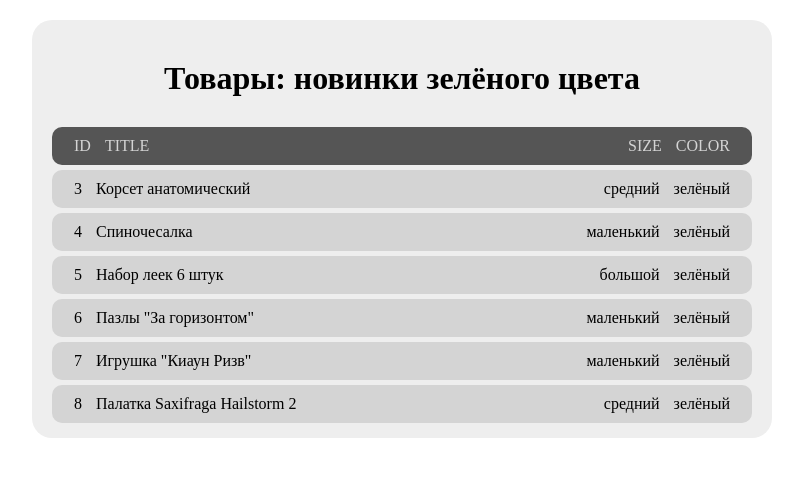
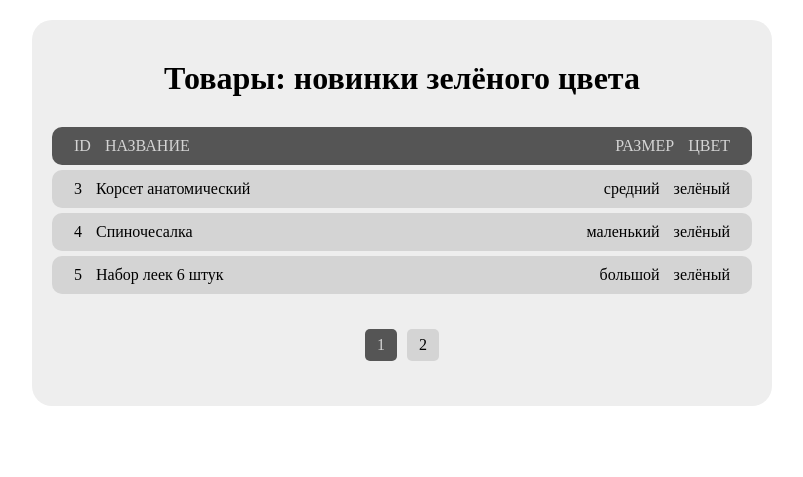
Before and after one commit to polinakolzunova/braind-testing, a PHP site: page /?page=1 in a window 1280 px wide. Shown: the top 477 px of the page, without its empty margins (238-1041 px from the left). Run offline with PHP 8.4, Linux system fonts and the light colour scheme; data comes from the database, SQL or seed files in the repository.

Commit message:
задание 2. пагинация. дополнительный запрос на количество записей

```diff
--- /dev/null
+++ b/task2/assets/css/style.css
@@ -0,0 +1,69 @@
+
+* {
+    margin: 0;
+    padding: 0;
+}
+
+.container {
+    max-width: 700px;
+    margin: 20px auto;
+    padding: 10px 20px;
+    background-color: #eeeeee;
+    border-radius: 20px;
+}
+
+h1 {
+    margin: 30px;
+    text-align: center;
+}
+
+li {
+    margin: 5px 0;
+    padding: 10px 15px;
+    background-color: #d4d4d4;
+    border-radius: 10px;
+    display: flex;
+    justify-content: space-between;
+    align-items: center;
+}
+
+li.head {
+    background-color: #555555;
+    color: #d4d4d4;
+}
+
+li span {
+    padding: 0 7px;
+    display: inline-block;
+}
+
+li span:nth-of-type(2) {
+    flex-grow: 1;
+}
+
+.pagination {
+    margin: 30px 0;
+    display: flex;
+    flex-wrap: wrap;
+    justify-content: center;
+}
+
+.pagination a {
+    display: inline-block;
+    padding: 7px;
+    margin: 5px;
+    width: 32px;
+    border-radius: 5px;
+    text-align: center;
+    box-sizing: border-box;
+    text-decoration: none;
+    background-color: #d4d4d4;
+    color: #000000;
+    transition: all 0.3s ease;
+}
+
+.pagination a:hover,
+.pagination a.active {
+    background-color: #555555;
+    color: #d4d4d4;
+}
--- /dev/null
+++ b/task2/assets/data/query_count.sql
@@ -0,0 +1,17 @@
+SELECT COUNT(pd.id)
+FROM
+  product AS pd
+  INNER JOIN
+  product_prop AS val1 ON
+                         pd.id = val1.product_id AND
+                         val1.property_id = (SELECT id
+                                             FROM property
+                                             WHERE title = "Цвет") AND
+                         val1.value = "зелёный"
+  INNER JOIN
+  product_prop AS val2 ON
+                         pd.id = val2.product_id AND
+                         val2.property_id = (SELECT id
+                                             FROM property
+                                             WHERE title = "Новинка") AND
+                         val2.value = 1
--- /dev/null
+++ b/task2/assets/data/query_rows.sql
@@ -0,0 +1,28 @@
+SELECT
+  pd.id,
+  pd.title,
+  val1.value AS color,
+  val3.value AS size
+FROM
+  product AS pd
+  INNER JOIN
+  product_prop AS val1 ON
+                         pd.id = val1.product_id AND
+                         val1.property_id = (SELECT id
+                                             FROM property
+                                             WHERE title = "Цвет") AND
+                         val1.value = "зелёный"
+  INNER JOIN
+  product_prop AS val2 ON
+                         pd.id = val2.product_id AND
+                         val2.property_id = (SELECT id
+                                             FROM property
+                                             WHERE title = "Новинка") AND
+                         val2.value = 1
+  INNER JOIN
+  product_prop AS val3 ON
+                         pd.id = val3.product_id AND
+                         val3.property_id = (SELECT id
+                                             FROM property
+                                             WHERE title = "Размер")
+ORDER BY pd.id
--- a/task2/index.php
+++ b/task2/index.php
@@ -1,17 +1,36 @@
 <?php
+
+define("COUNT_ON_PAGE", 3);
 
 try {
     $message = "";
-    $config = json_decode(file_get_contents("config.json"), true);
+
+    // подключение к бд
+    $config = json_decode(file_get_contents("assets/data/config.json"), true);
     $mysqli = new Mysqli(
         $config['host'],
         $config['username'],
         $config['password'],
         $config['dbname']
     );
-    $query = file_get_contents("task2.sql");
+
+    // пагинация
+    // общее количество строк
+    $query = file_get_contents("assets/data/query_count.sql");
     $result = $mysqli->query($query);
-    if ( !$result->num_rows > 0) {
+    $row_count = $result->fetch_row()[0];
+
+    if ($row_count > 0) {
+        // номер текущей страницы
+        $page = ($_GET['page']) ? $_GET['page'] : 1;
+        // позиция первой записи
+        $start = ($page - 1) * COUNT_ON_PAGE;
+        // количество страниц
+        $page_count = ceil($row_count / COUNT_ON_PAGE);
+        // формирование запроса
+        $query = file_get_contents("assets/data/query_rows.sql") . " LIMIT $start, " . COUNT_ON_PAGE;
+        $result = $mysqli->query($query);
+    } else {
         $message = "Не найдено ни одной записи";
     }
 
@@ -26,48 +45,7 @@ try {
 <head>
     <meta charset="UTF-8">
     <title>Task 2</title>
-    <style>
-        * {
-            margin: 0;
-            padding: 0;
-        }
-
-        .container {
-            max-width: 700px;
-            margin: 20px auto;
-            padding: 10px 20px;
-            background-color: #eeeeee;
-            border-radius: 20px;
-        }
-
-        h1 {
-            margin: 30px;
-            text-align: center;
-        }
-
-        li {
-            margin: 5px 0;
-            padding: 10px 15px;
-            background-color: #d4d4d4;
-            border-radius: 10px;
-            display: flex;
-            justify-content: space-between;
-        }
-
-        li.head {
-            background-color: #555555;
-            color: #d4d4d4;
-        }
-
-        li span {
-            padding: 0 7px;
-            display: inline-block;
-        }
-
-        li span:nth-of-type(2) {
-            flex-grow: 1;
-        }
-    </style>
+    <link rel="stylesheet" href="assets/css/style.css">
 </head>
 <body>
 <div class="container">
@@ -78,9 +56,9 @@ try {
     <ul>
         <li class="head">
             <span>ID</span>
-            <span>TITLE</span>
-            <span>SIZE</span>
-            <span>COLOR</span>
+            <span>НАЗВАНИЕ</span>
+            <span>РАЗМЕР</span>
+            <span>ЦВЕТ</span>
         </li>
         <?php while ($product = $result->fetch_assoc()): ?>
             <li>
@@ -91,6 +69,11 @@ try {
             </li>
         <?php endwhile; ?>
     </ul>
+    <div class="pagination">
+        <?php for ($i = 1; $i <= $page_count; $i++): ?>
+            <a <?= ($i == $page) ? "class='active'" : ""; ?> href="index.php?page=<?= $i; ?>"><?= $i; ?></a>
+        <?php endfor; ?>
+    </div>
 </div>
 </body>
 </html>
--- a/task2/task2.sql
+++ /dev/null
@@ -1,21 +0,0 @@
-SELECT
-	pd.id,
-	pd.title,
-	val1.value AS color,
-	val3.value AS size
-FROM
-	product as pd
-INNER JOIN
-	product_prop as val1 ON
-    pd.id = val1.product_id AND
-    val1.property_id = (SELECT id FROM property WHERE title="Цвет") AND
-    val1.value = "зелёный"
-INNER JOIN
-	product_prop as val2 ON
-    pd.id = val2.product_id AND
-    val2.property_id = (SELECT id FROM property WHERE title="Новинка") AND
-    val2.value = 1
-INNER JOIN
-	product_prop as val3 ON
-    pd.id = val3.product_id AND
-    val3.property_id = (SELECT id FROM property WHERE title="Размер");
```
Also changed, not shown: task2/assets/data/config.json (renamed from task2/config.json).
